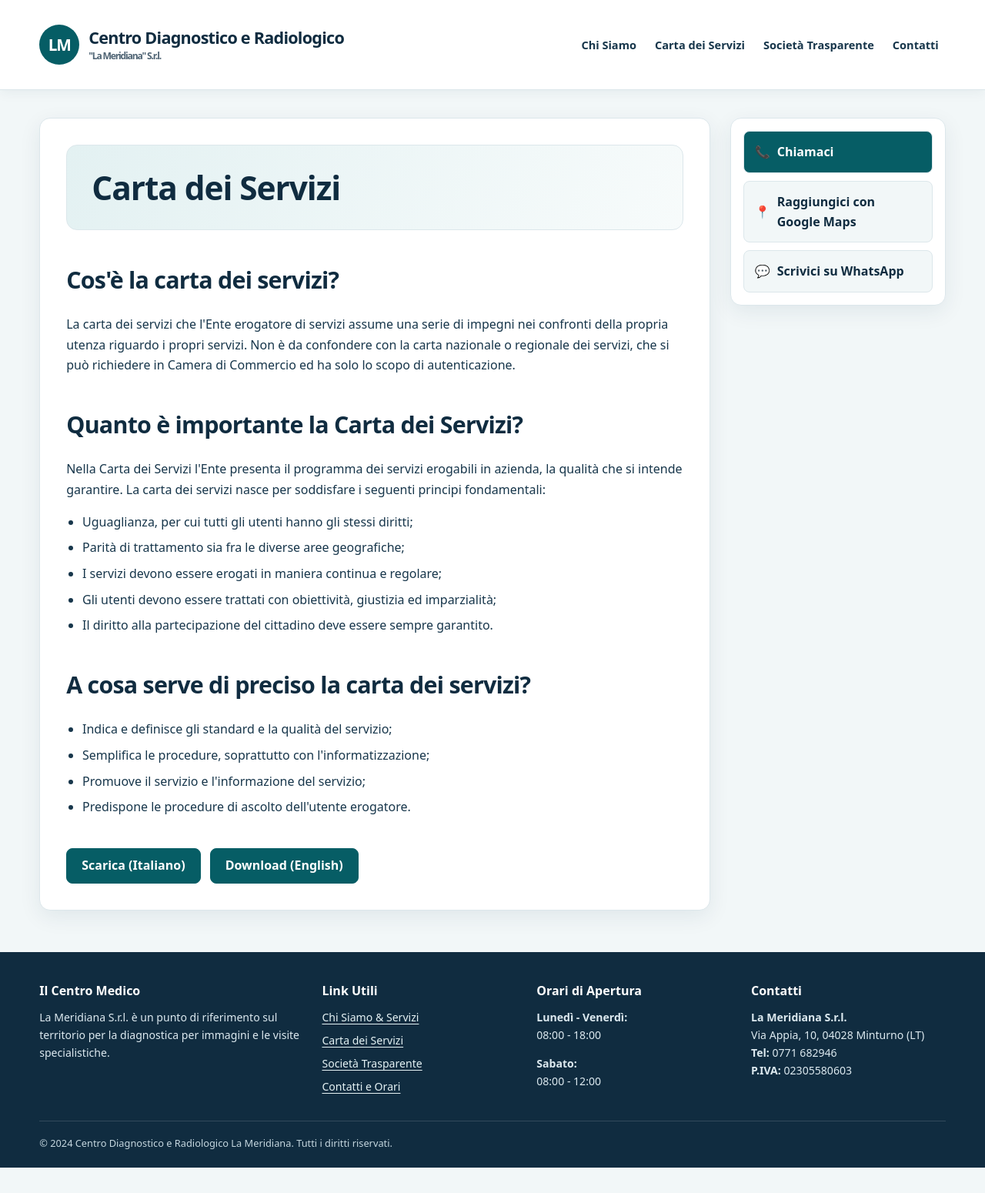
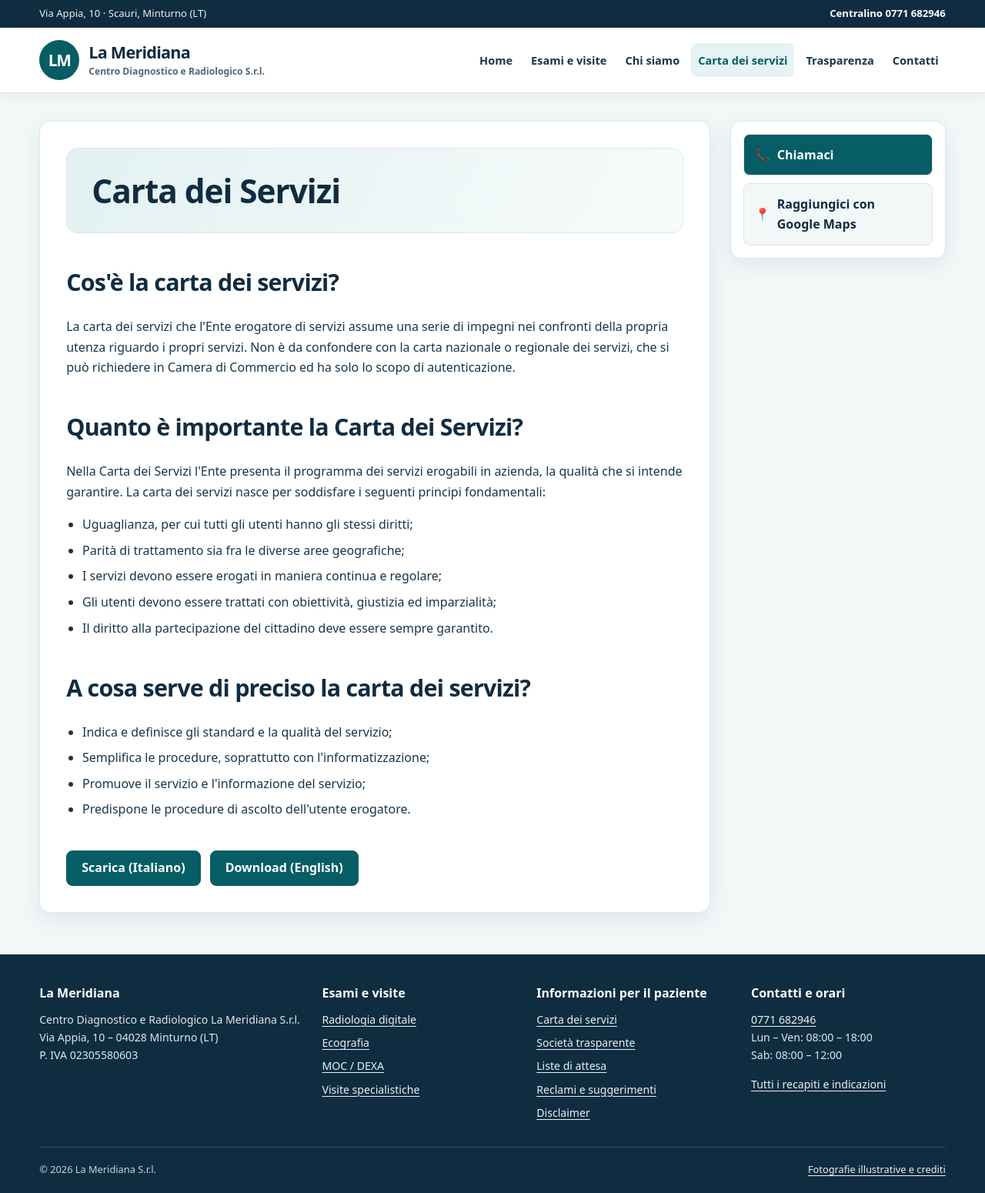
Before and after one commit to centrodiagnosticolameridiana/scauri, a plain HTML site: page carta-dei-servizi.html in a window 1280 px wide. Shown: the whole page at 77% size. Before the commit the page ends 1517 px from the top, so only its background shows below. Drawn offline with Linux system fonts and the light colour scheme.

Commit message:
Restyling pagina e navigazione comune: carta-dei-servizi.html

```diff
--- a/carta-dei-servizi.html
+++ b/carta-dei-servizi.html
@@ -20,37 +20,8 @@
 </head>
 <body>
 
-   <header>
-    <div class="container">
-        <h1>
-            <a href="index.html" class="logo-link">
-                <span class="logo-icon">LM</span>
-                <span class="logo-text-container">
-                    <span class="logo-line-1">Centro Diagnostico e Radiologico</span>
-                    <span class="logo-line-2">"La Meridiana" S.r.l.</span>
-                </span>
-            </a>
-        </h1>
-
-        <nav id="main-nav">
-            <ul>
-                <!-- Menu corretto -->
-                <li><a href="chi-siamo.html">Chi Siamo</a></li>
-                <li><a href="carta-dei-servizi.html">Carta dei Servizi</a></li>
-                <li><a href="societa-trasparente.html">Società Trasparente</a></li>
-                <li><a href="contatti.html">Contatti</a></li>
-            </ul>
-        </nav>
-    </div>
-
-    <!-- Il pulsante è stato spostato qui fuori dal .container -->
-    <button class="menu-toggle" id="menu-toggle">
-        <div class="bar"></div>
-        <div class="bar"></div>
-        <div class="bar"></div>
-    </button>
-</header>
-        <main class="container page-container">
+   <a href="#contenuto" class="skip-link">Vai al contenuto</a><div class="utility"><div class="container"><span class="location">Via Appia, 10 · Scauri, Minturno (LT)</span><a href="tel:+390771682946">Centralino 0771 682946</a></div></div><header><div class="container"><a href="index.html" class="logo-link" aria-label="La Meridiana - homepage"><span class="logo-icon" aria-hidden="true">LM</span><span class="logo-text-container"><span class="logo-line-1">La Meridiana</span><span class="logo-line-2">Centro Diagnostico e Radiologico S.r.l.</span></span></a><nav id="main-nav" aria-label="Menu principale"><ul><li><a href="index.html">Home</a></li><li><a href="index.html#servizi">Esami e visite</a></li><li><a href="chi-siamo.html">Chi siamo</a></li><li><a href="carta-dei-servizi.html" aria-current="page">Carta dei servizi</a></li><li><a href="societa-trasparente.html">Trasparenza</a></li><li><a href="contatti.html">Contatti</a></li></ul></nav><button type="button" id="menu-toggle" class="menu-toggle" aria-label="Menu di navigazione" aria-controls="main-nav" aria-expanded="false"><span class="bar"></span><span class="bar"></span><span class="bar"></span></button></div></header>
+        <main id="contenuto" class="container page-container">
         <div class="main-content">
             <div class="page-header" style="margin-left: -20px; margin-right: -20px; margin-top: -40px; text-align: left;">
                 <h1>Carta dei Servizi</h1>
@@ -87,44 +58,13 @@
         <aside class="sidebar">
             <a href="contatti.html" class="action-button call"><span class="icon">📞</span> Chiamaci</a>
             <a href="https://www.google.com/maps/dir/?api=1&destination=Via+Appia,10,04028+Minturno+LT" target="_blank" class="action-button maps"><span class="icon">📍</span> Raggiungici con Google Maps</a>
-            <a href="https://wa.me/NUMEROWHATSAPP" target="_blank" class="action-button whatsapp-side"><span class="icon">💬</span> Scrivici su WhatsApp</a>
+
         </aside>
     </main>
 
-    <footer>
-        <div class="container">
-            <div class="footer-grid">
-                <div class="footer-column"><h3>Il Centro Medico</h3><p>La Meridiana S.r.l. è un punto di riferimento sul territorio per la diagnostica per immagini e le visite specialistiche.</p></div>
-                <div class="footer-column"><h3>Link Utili</h3><ul><li><a href="chi-siamo.html">Chi Siamo & Servizi</a></li><li><a href="carta-dei-servizi.html">Carta dei Servizi</a></li><li><a href="societa-trasparente.html">Società Trasparente</a></li><li><a href="contatti.html">Contatti e Orari</a></li></ul></div>
-                <div class="footer-column">
-                    <h3>Orari di Apertura</h3>
-                    <!-- Orari aggiornati -->
-                    <p><strong>Lunedì - Venerdì:</strong><br>08:00 - 18:00</p>
-                    <p><strong>Sabato:</strong><br>08:00 - 12:00</p>
-                </div>
-                <div class="footer-column">
-                    <h3>Contatti</h3>
-                    <!-- Contatti aggiornati -->
-                    <p><strong>La Meridiana S.r.l.</strong><br>Via Appia, 10, 04028 Minturno (LT)<br><strong>Tel:</strong> 0771 682946<br><strong>P.IVA:</strong> 02305580603</p>
-                </div>
-            </div>
-            <div class="footer-bottom"><p>© 2024 Centro Diagnostico e Radiologico La Meridiana. Tutti i diritti riservati.</p></div>
-        </div>
-    </footer>
+    <footer><div class="container"><div class="footer-grid"><div class="footer-column"><h3>La Meridiana</h3><p>Centro Diagnostico e Radiologico La Meridiana S.r.l.<br>Via Appia, 10 – 04028 Minturno (LT)<br>P. IVA 02305580603</p></div><div class="footer-column"><h3>Esami e visite</h3><ul><li><a href="radiologia-digitale.html">Radiologia digitale</a></li><li><a href="ecografia.html">Ecografia</a></li><li><a href="moc.html">MOC / DEXA</a></li><li><a href="visite-specialistiche.html">Visite specialistiche</a></li></ul></div><div class="footer-column"><h3>Informazioni per il paziente</h3><ul><li><a href="carta-dei-servizi.html">Carta dei servizi</a></li><li><a href="societa-trasparente.html">Società trasparente</a></li><li><a href="liste-di-attesa.html">Liste di attesa</a></li><li><a href="societa-trasparente.html#reclami">Reclami e suggerimenti</a></li><li><a href="disclaimer.pdf">Disclaimer</a></li></ul></div><div class="footer-column"><h3>Contatti e orari</h3><p><a href="tel:+390771682946">0771 682946</a><br>Lun – Ven: 08:00 – 18:00<br>Sab: 08:00 – 12:00</p><p><a href="contatti.html">Tutti i recapiti e indicazioni</a></p></div></div><div class="footer-bottom"><p>© 2026 La Meridiana S.r.l.</p><p><a href="crediti-immagini.html">Fotografie illustrative e crediti</a></p></div></div></footer>
 
-<script>
-    const menuToggle = document.getElementById('menu-toggle');
-    const mainNav = document.getElementById('main-nav');
-
-    menuToggle.addEventListener('click', () => {
-        // Invece di 'active', cambiamo la classe del NAV per farlo apparire/scomparire
-        if (mainNav.classList.contains('mobile-nav')) {
-            mainNav.classList.remove('mobile-nav');
-        } else {
-            mainNav.classList.add('mobile-nav');
-        }
-    });
-</script>
+<script>const t=document.getElementById('menu-toggle'),n=document.getElementById('main-nav');function closeMenu(){n.classList.remove('mobile-nav');t.setAttribute('aria-expanded','false')}t.addEventListener('click',()=>t.setAttribute('aria-expanded',String(n.classList.toggle('mobile-nav'))));document.addEventListener('keydown',e=>{if(e.key==='Escape'&&n.classList.contains('mobile-nav')){closeMenu();t.focus()}});n.addEventListener('click',e=>{if(e.target.closest('a'))closeMenu()});</script>
 
 </body>
 </html>
```
